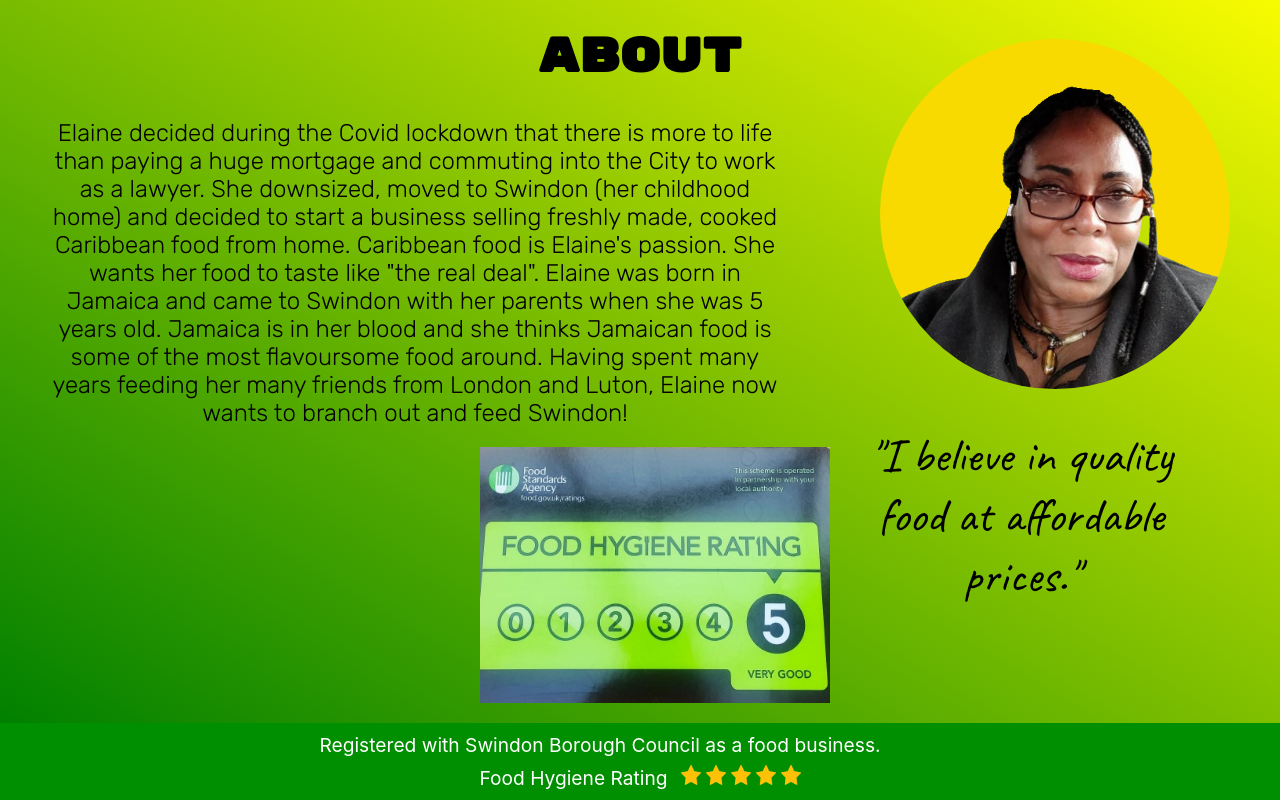
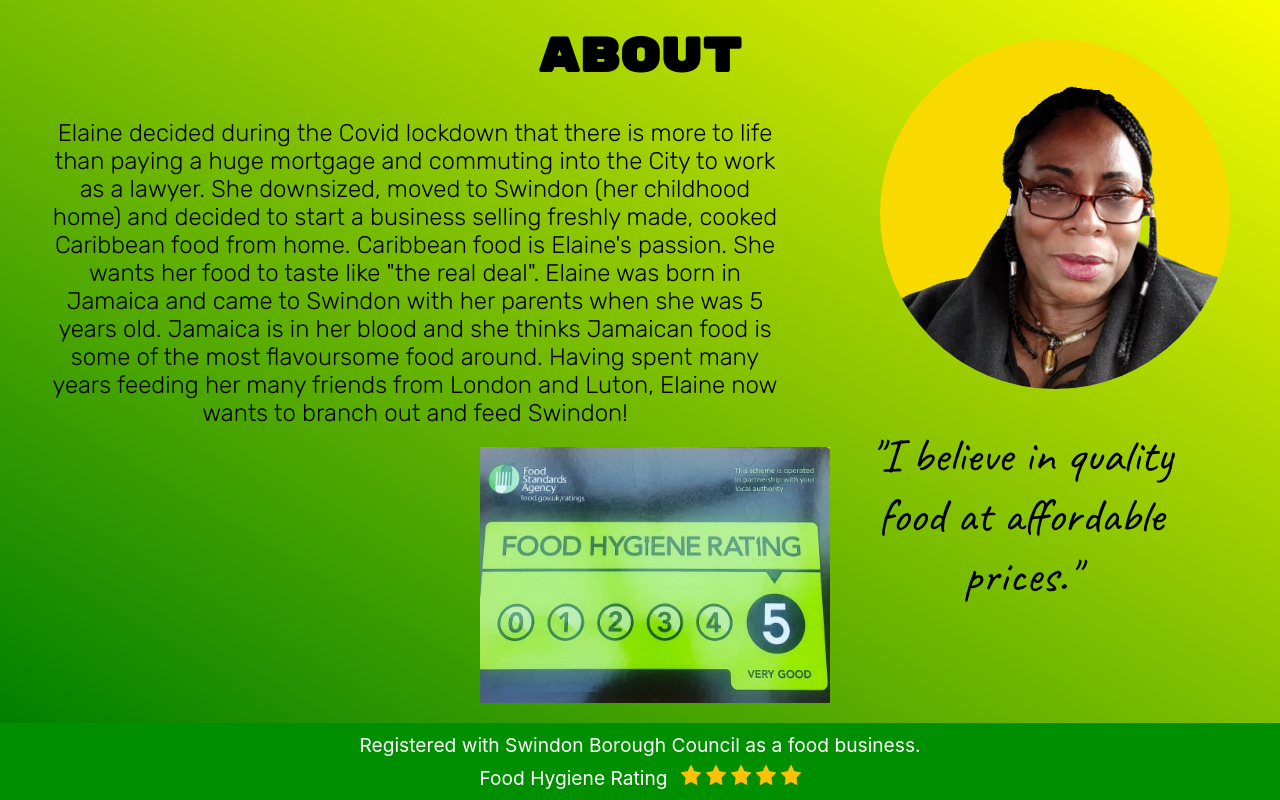
Before and after one commit to JohnPalmgren/JamdownFusion, a React (Create React App) app: page / in a window 1280 px wide. Shown: the part 3193-3993 px from the top of the page. Built offline with nearby package versions, Linux system fonts and the light colour scheme; no server answers.

Commit message:
centre footer text

```diff
--- a/src/components/Footer.module.css
+++ b/src/components/Footer.module.css
@@ -13,7 +13,6 @@
     font-size: 1.2rem;
     margin: 0;
     width:fit-content;
-    margin-right: 80px;
 }
 
 .star {
```
